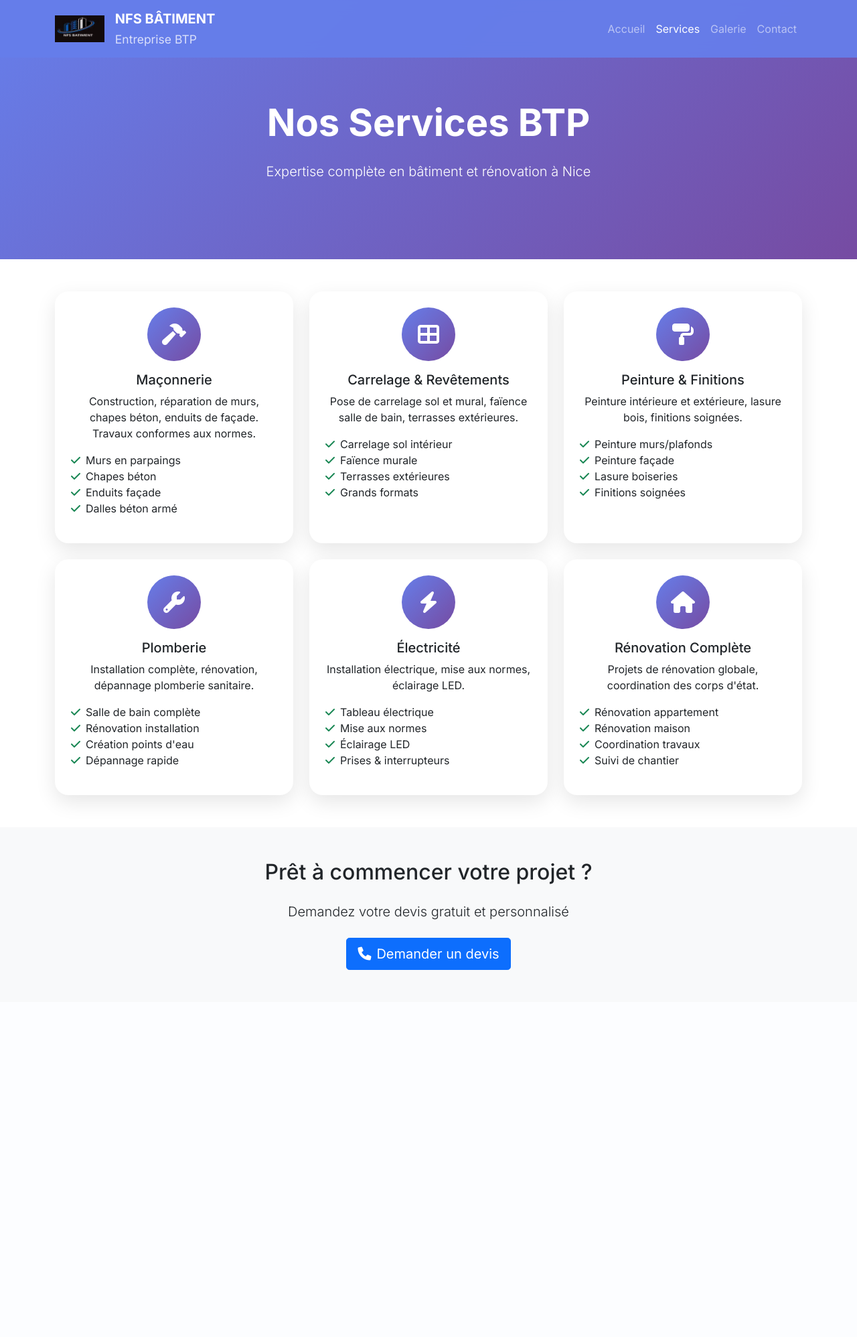
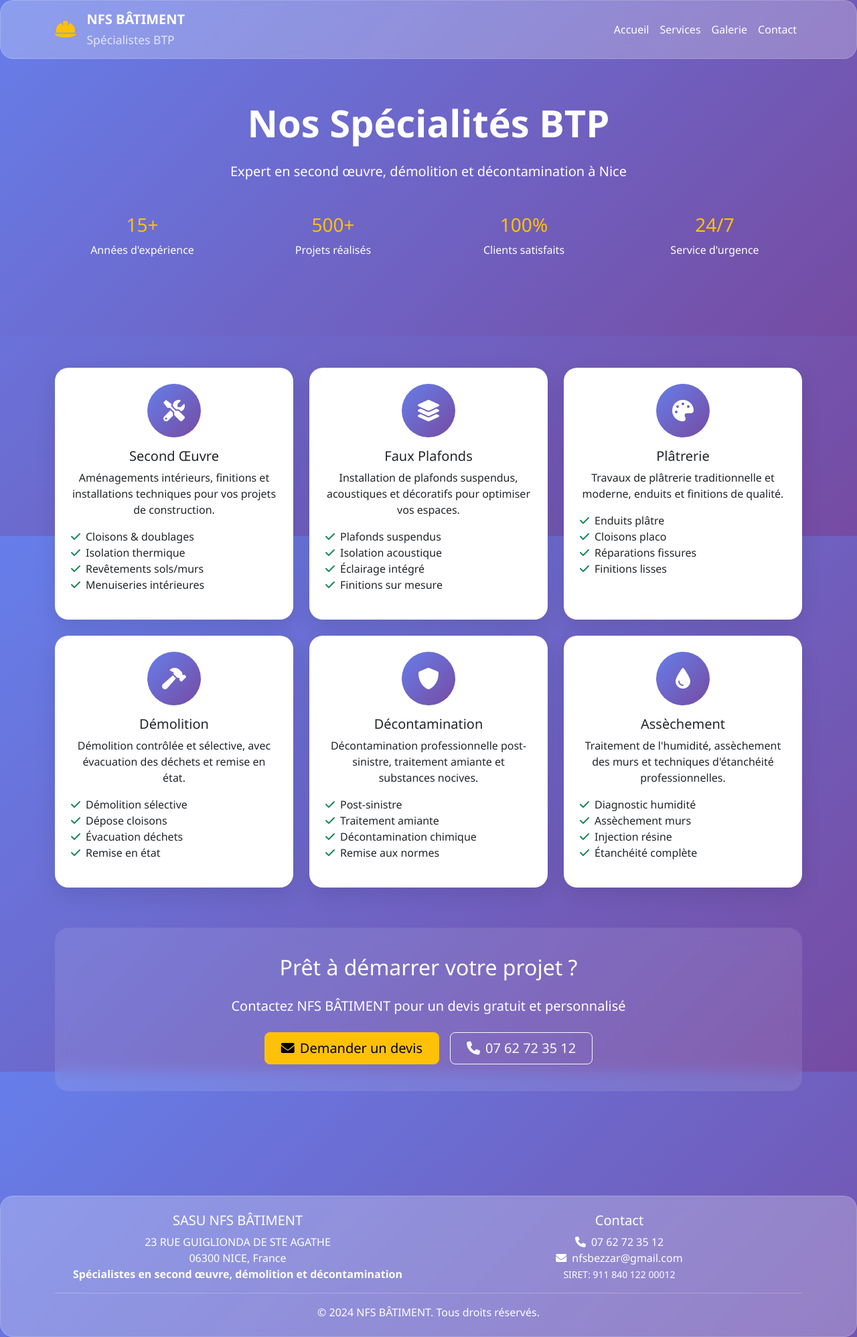
Before and after one commit to OtmaneZ/btp-automation-system, a Flask app: page /services in a window 1280 px wide. Shown: the whole page at 67% size. Before the commit the page ends 1448 px from the top, so only its background shows below. Run offline with Flask 3, Linux system fonts and the light colour scheme.

Commit message:
feat: alignment site avec flyer réel NFS BÂTIMENT
✅ COMPANY_INFO: ajout spécialités réelles
✅ services.html: 6 vrais services du flyer
✅ BDD: 17 prestations spécialisées
🎯 Site 100% aligné business réel

```diff
--- a/app.py
+++ b/app.py
@@ -43,6 +43,7 @@
     'rcs': '911 840 122 R.C.S. Nice',
     'tva': 'FR01911840122',
     'ape': '4334Z',
+    'specialites': ['Second œuvre', 'Démolition', 'Décontamination', 'Assèchement', 'Faux plafonds', 'Plâtrerie'],
     'capital': '1500 €',
     'bank': {
         'name': 'CREDIT AGRICOLE',
--- a/templates/website/services.html
+++ b/templates/website/services.html
@@ -1,30 +1,46 @@
 <!DOCTYPE html>
 <html lang="fr">
+
 <head>
     <meta charset="UTF-8">
     <meta name="viewport" content="width=device-width, initial-scale=1.0">
-    <title>Nos Services - {{ company_info.name }}</title>
-    <link href="https://cdn.jsdelivr.net/npm/bootstrap@5.1.3/dist/css/bootstrap.min.css" rel="stylesheet">
+    <title>Nos Spécialités - NFS BÂTIMENT</title>
+    <link href="https://cdn.jsdelivr.net/npm/bootstrap@5.3.0/dist/css/bootstrap.min.css" rel="stylesheet">
     <link rel="stylesheet" href="https://cdnjs.cloudflare.com/ajax/libs/font-awesome/6.0.0/css/all.min.css">
-    <link href="https://fonts.googleapis.com/css2?family=Inter:wght@300;400;500;600;700&display=swap" rel="stylesheet">
     <style>
-        body { font-family: 'Inter', sans-serif; }
-        .navbar { background: rgba(102, 126, 234, 0.95) !important; backdrop-filter: blur(10px); }
+        body {
+            font-family: 'Segoe UI', Tahoma, Geneva, Verdana, sans-serif;
+            background: linear-gradient(135deg, #667eea 0%, #764ba2 100%);
+            background-attachment: fixed;
+            color: #333;
+        }
+
+        .glass-card {
+            background: rgba(255, 255, 255, 0.25);
+            backdrop-filter: blur(10px);
+            border: 1px solid rgba(255, 255, 255, 0.18);
+            border-radius: 20px;
+        }
+
         .hero-section {
             background: linear-gradient(135deg, #667eea 0%, #764ba2 100%);
             padding: 150px 0 100px;
             color: white;
         }
+
         .service-card {
             border: none;
             border-radius: 20px;
-            box-shadow: 0 10px 30px rgba(0,0,0,0.1);
+            box-shadow: 0 10px 30px rgba(0, 0, 0, 0.1);
             transition: transform 0.3s ease;
             overflow: hidden;
+            background: white;
         }
+
         .service-card:hover {
             transform: translateY(-10px);
         }
+
         .service-icon {
             width: 80px;
             height: 80px;
@@ -36,17 +52,28 @@
             color: white;
             font-size: 2rem;
         }
+
+        .cta-section {
+            background: rgba(255, 255, 255, 0.1);
+            backdrop-filter: blur(10px);
+            border-radius: 20px;
+            padding: 40px;
+            margin: 60px 0;
+            text-align: center;
+            color: white;
+        }
     </style>
 </head>
+
 <body>
     <!-- Navigation -->
-    <nav class="navbar navbar-expand-lg navbar-dark fixed-top">
+    <nav class="navbar navbar-expand-lg glass-card fixed-top">
         <div class="container">
-            <a class="navbar-brand d-flex align-items-center" href="/">
-                <img src="/static/img/logo-nfs.png" alt="NFS Bâtiment" height="40" class="me-3">
+            <a class="navbar-brand text-white d-flex align-items-center" href="/">
+                <i class="fas fa-hard-hat me-3 fs-3 text-warning"></i>
                 <div>
                     <div class="fw-bold">NFS BÂTIMENT</div>
-                    <small class="opacity-75">Entreprise BTP</small>
+                    <small class="opacity-75">Spécialistes BTP</small>
                 </div>
             </a>
             <button class="navbar-toggler" type="button" data-bs-toggle="collapse" data-bs-target="#navbarNav">
@@ -54,10 +81,10 @@
             </button>
             <div class="collapse navbar-collapse" id="navbarNav">
                 <ul class="navbar-nav ms-auto">
-                    <li class="nav-item"><a class="nav-link" href="/">Accueil</a></li>
-                    <li class="nav-item"><a class="nav-link active" href="/services">Services</a></li>
-                    <li class="nav-item"><a class="nav-link" href="/galerie">Galerie</a></li>
-                    <li class="nav-item"><a class="nav-link" href="/contact">Contact</a></li>
+                    <li class="nav-item"><a class="nav-link text-white" href="/">Accueil</a></li>
+                    <li class="nav-item"><a class="nav-link text-white active" href="/services">Services</a></li>
+                    <li class="nav-item"><a class="nav-link text-white" href="/galerie">Galerie</a></li>
+                    <li class="nav-item"><a class="nav-link text-white" href="/contact">Contact</a></li>
                 </ul>
             </div>
         </div>
@@ -66,8 +93,34 @@
     <!-- Hero Section -->
     <section class="hero-section text-center">
         <div class="container">
-            <h1 class="display-4 fw-bold mb-4">Nos Services BTP</h1>
-            <p class="lead">Expertise complète en bâtiment et rénovation à Nice</p>
+            <h1 class="display-4 fw-bold mb-4">Nos Spécialités BTP</h1>
+            <p class="lead">Expert en second œuvre, démolition et décontamination à Nice</p>
+            <div class="row text-center mt-5">
+                <div class="col-md-3">
+                    <div class="stats-card">
+                        <h3 class="text-warning">15+</h3>
+                        <p>Années d'expérience</p>
+                    </div>
+                </div>
+                <div class="col-md-3">
+                    <div class="stats-card">
+                        <h3 class="text-warning">500+</h3>
+                        <p>Projets réalisés</p>
+                    </div>
+                </div>
+                <div class="col-md-3">
+                    <div class="stats-card">
+                        <h3 class="text-warning">100%</h3>
+                        <p>Clients satisfaits</p>
+                    </div>
+                </div>
+                <div class="col-md-3">
+                    <div class="stats-card">
+                        <h3 class="text-warning">24/7</h3>
+                        <p>Service d'urgence</p>
+                    </div>
+                </div>
+            </div>
         </div>
     </section>
 
@@ -75,128 +128,170 @@
     <section class="py-5">
         <div class="container">
             <div class="row g-4">
+                <!-- Second Œuvre -->
+                <div class="col-lg-4 col-md-6">
+                    <div class="service-card card h-100">
+                        <div class="card-body text-center p-4">
+                            <div class="service-icon mx-auto mb-3">
+                                <i class="fas fa-tools"></i>
+                            </div>
+                            <h5 class="card-title">Second Œuvre</h5>
+                            <p class="card-text">Aménagements intérieurs, finitions et installations techniques pour vos
+                                projets de construction.</p>
+                            <ul class="list-unstyled text-start">
+                                <li><i class="fas fa-check text-success me-2"></i>Cloisons & doublages</li>
+                                <li><i class="fas fa-check text-success me-2"></i>Isolation thermique</li>
+                                <li><i class="fas fa-check text-success me-2"></i>Revêtements sols/murs</li>
+                                <li><i class="fas fa-check text-success me-2"></i>Menuiseries intérieures</li>
+                            </ul>
+                        </div>
+                    </div>
+                </div>
+
+                <!-- Faux Plafonds -->
+                <div class="col-lg-4 col-md-6">
+                    <div class="service-card card h-100">
+                        <div class="card-body text-center p-4">
+                            <div class="service-icon mx-auto mb-3">
+                                <i class="fas fa-layer-group"></i>
+                            </div>
+                            <h5 class="card-title">Faux Plafonds</h5>
+                            <p class="card-text">Installation de plafonds suspendus, acoustiques et décoratifs pour
+                                optimiser vos espaces.</p>
+                            <ul class="list-unstyled text-start">
+                                <li><i class="fas fa-check text-success me-2"></i>Plafonds suspendus</li>
+                                <li><i class="fas fa-check text-success me-2"></i>Isolation acoustique</li>
+                                <li><i class="fas fa-check text-success me-2"></i>Éclairage intégré</li>
+                                <li><i class="fas fa-check text-success me-2"></i>Finitions sur mesure</li>
+                            </ul>
+                        </div>
+                    </div>
+                </div>
+
+                <!-- Plâtrerie -->
+                <div class="col-lg-4 col-md-6">
+                    <div class="service-card card h-100">
+                        <div class="card-body text-center p-4">
+                            <div class="service-icon mx-auto mb-3">
+                                <i class="fas fa-palette"></i>
+                            </div>
+                            <h5 class="card-title">Plâtrerie</h5>
+                            <p class="card-text">Travaux de plâtrerie traditionnelle et moderne, enduits et finitions de
+                                qualité.</p>
+                            <ul class="list-unstyled text-start">
+                                <li><i class="fas fa-check text-success me-2"></i>Enduits plâtre</li>
+                                <li><i class="fas fa-check text-success me-2"></i>Cloisons placo</li>
+                                <li><i class="fas fa-check text-success me-2"></i>Réparations fissures</li>
+                                <li><i class="fas fa-check text-success me-2"></i>Finitions lisses</li>
+                            </ul>
+                        </div>
+                    </div>
+                </div>
+
+                <!-- Démolition -->
                 <div class="col-lg-4 col-md-6">
                     <div class="service-card card h-100">
                         <div class="card-body text-center p-4">
                             <div class="service-icon mx-auto mb-3">
                                 <i class="fas fa-hammer"></i>
                             </div>
-                            <h5 class="card-title">Maçonnerie</h5>
-                            <p class="card-text">Construction, réparation de murs, chapes béton, enduits de façade. Travaux conformes aux normes.</p>
+                            <h5 class="card-title">Démolition</h5>
+                            <p class="card-text">Démolition contrôlée et sélective, avec évacuation des déchets et
+                                remise en état.</p>
                             <ul class="list-unstyled text-start">
-                                <li><i class="fas fa-check text-success me-2"></i>Murs en parpaings</li>
-                                <li><i class="fas fa-check text-success me-2"></i>Chapes béton</li>
-                                <li><i class="fas fa-check text-success me-2"></i>Enduits façade</li>
-                                <li><i class="fas fa-check text-success me-2"></i>Dalles béton armé</li>
+                                <li><i class="fas fa-check text-success me-2"></i>Démolition sélective</li>
+                                <li><i class="fas fa-check text-success me-2"></i>Dépose cloisons</li>
+                                <li><i class="fas fa-check text-success me-2"></i>Évacuation déchets</li>
+                                <li><i class="fas fa-check text-success me-2"></i>Remise en état</li>
                             </ul>
                         </div>
                     </div>
                 </div>
 
+                <!-- Décontamination -->
                 <div class="col-lg-4 col-md-6">
                     <div class="service-card card h-100">
                         <div class="card-body text-center p-4">
                             <div class="service-icon mx-auto mb-3">
-                                <i class="fas fa-th-large"></i>
+                                <i class="fas fa-shield-alt"></i>
                             </div>
-                            <h5 class="card-title">Carrelage & Revêtements</h5>
-                            <p class="card-text">Pose de carrelage sol et mural, faïence salle de bain, terrasses extérieures.</p>
+                            <h5 class="card-title">Décontamination</h5>
+                            <p class="card-text">Décontamination professionnelle post-sinistre, traitement amiante et
+                                substances nocives.</p>
                             <ul class="list-unstyled text-start">
-                                <li><i class="fas fa-check text-success me-2"></i>Carrelage sol intérieur</li>
-                                <li><i class="fas fa-check text-success me-2"></i>Faïence murale</li>
-                                <li><i class="fas fa-check text-success me-2"></i>Terrasses extérieures</li>
-                                <li><i class="fas fa-check text-success me-2"></i>Grands formats</li>
+                                <li><i class="fas fa-check text-success me-2"></i>Post-sinistre</li>
+                                <li><i class="fas fa-check text-success me-2"></i>Traitement amiante</li>
+                                <li><i class="fas fa-check text-success me-2"></i>Décontamination chimique</li>
+                                <li><i class="fas fa-check text-success me-2"></i>Remise aux normes</li>
                             </ul>
                         </div>
                     </div>
                 </div>
 
+                <!-- Assèchement -->
                 <div class="col-lg-4 col-md-6">
                     <div class="service-card card h-100">
                         <div class="card-body text-center p-4">
                             <div class="service-icon mx-auto mb-3">
-                                <i class="fas fa-paint-roller"></i>
+                                <i class="fas fa-tint"></i>
                             </div>
-                            <h5 class="card-title">Peinture & Finitions</h5>
-                            <p class="card-text">Peinture intérieure et extérieure, lasure bois, finitions soignées.</p>
+                            <h5 class="card-title">Assèchement</h5>
+                            <p class="card-text">Traitement de l'humidité, assèchement des murs et techniques
+                                d'étanchéité professionnelles.</p>
                             <ul class="list-unstyled text-start">
-                                <li><i class="fas fa-check text-success me-2"></i>Peinture murs/plafonds</li>
-                                <li><i class="fas fa-check text-success me-2"></i>Peinture façade</li>
-                                <li><i class="fas fa-check text-success me-2"></i>Lasure boiseries</li>
-                                <li><i class="fas fa-check text-success me-2"></i>Finitions soignées</li>
-                            </ul>
-                        </div>
-                    </div>
-                </div>
-
-                <div class="col-lg-4 col-md-6">
-                    <div class="service-card card h-100">
-                        <div class="card-body text-center p-4">
-                            <div class="service-icon mx-auto mb-3">
-                                <i class="fas fa-wrench"></i>
-                            </div>
-                            <h5 class="card-title">Plomberie</h5>
-                            <p class="card-text">Installation complète, rénovation, dépannage plomberie sanitaire.</p>
-                            <ul class="list-unstyled text-start">
-                                <li><i class="fas fa-check text-success me-2"></i>Salle de bain complète</li>
-                                <li><i class="fas fa-check text-success me-2"></i>Rénovation installation</li>
-                                <li><i class="fas fa-check text-success me-2"></i>Création points d'eau</li>
-                                <li><i class="fas fa-check text-success me-2"></i>Dépannage rapide</li>
-                            </ul>
-                        </div>
-                    </div>
-                </div>
-
-                <div class="col-lg-4 col-md-6">
-                    <div class="service-card card h-100">
-                        <div class="card-body text-center p-4">
-                            <div class="service-icon mx-auto mb-3">
-                                <i class="fas fa-bolt"></i>
-                            </div>
-                            <h5 class="card-title">Électricité</h5>
-                            <p class="card-text">Installation électrique, mise aux normes, éclairage LED.</p>
-                            <ul class="list-unstyled text-start">
-                                <li><i class="fas fa-check text-success me-2"></i>Tableau électrique</li>
-                                <li><i class="fas fa-check text-success me-2"></i>Mise aux normes</li>
-                                <li><i class="fas fa-check text-success me-2"></i>Éclairage LED</li>
-                                <li><i class="fas fa-check text-success me-2"></i>Prises & interrupteurs</li>
-                            </ul>
-                        </div>
-                    </div>
-                </div>
-
-                <div class="col-lg-4 col-md-6">
-                    <div class="service-card card h-100">
-                        <div class="card-body text-center p-4">
-                            <div class="service-icon mx-auto mb-3">
-                                <i class="fas fa-home"></i>
-                            </div>
-                            <h5 class="card-title">Rénovation Complète</h5>
-                            <p class="card-text">Projets de rénovation globale, coordination des corps d'état.</p>
-                            <ul class="list-unstyled text-start">
-                                <li><i class="fas fa-check text-success me-2"></i>Rénovation appartement</li>
-                                <li><i class="fas fa-check text-success me-2"></i>Rénovation maison</li>
-                                <li><i class="fas fa-check text-success me-2"></i>Coordination travaux</li>
-                                <li><i class="fas fa-check text-success me-2"></i>Suivi de chantier</li>
+                                <li><i class="fas fa-check text-success me-2"></i>Diagnostic humidité</li>
+                                <li><i class="fas fa-check text-success me-2"></i>Assèchement murs</li>
+                                <li><i class="fas fa-check text-success me-2"></i>Injection résine</li>
+                                <li><i class="fas fa-check text-success me-2"></i>Étanchéité complète</li>
                             </ul>
                         </div>
                     </div>
                 </div>
             </div>
+
+            <!-- CTA Section -->
+            <div class="cta-section">
+                <h2 class="mb-4">Prêt à démarrer votre projet ?</h2>
+                <p class="lead mb-4">Contactez NFS BÂTIMENT pour un devis gratuit et personnalisé</p>
+                <div class="d-flex justify-content-center gap-3 flex-wrap">
+                    <a href="/contact" class="btn btn-warning btn-lg px-4">
+                        <i class="fas fa-envelope me-2"></i>Demander un devis
+                    </a>
+                    <a href="tel:0762723512" class="btn btn-outline-light btn-lg px-4">
+                        <i class="fas fa-phone me-2"></i>07 62 72 35 12
+                    </a>
+                </div>
+            </div>
         </div>
     </section>
 
-    <!-- CTA Section -->
-    <section class="py-5" style="background: #f8f9fa;">
-        <div class="container text-center">
-            <h2 class="mb-4">Prêt à commencer votre projet ?</h2>
-            <p class="lead mb-4">Demandez votre devis gratuit et personnalisé</p>
-            <a href="/contact" class="btn btn-primary btn-lg">
-                <i class="fas fa-phone me-2"></i>Demander un devis
-            </a>
+    <!-- Footer -->
+    <footer class="glass-card text-white text-center py-4 mt-5">
+        <div class="container">
+            <div class="row">
+                <div class="col-md-6">
+                    <h5>SASU NFS BÂTIMENT</h5>
+                    <p class="mb-0">
+                        23 RUE GUIGLIONDA DE STE AGATHE<br>
+                        06300 NICE, France<br>
+                        <strong>Spécialistes en second œuvre, démolition et décontamination</strong>
+                    </p>
+                </div>
+                <div class="col-md-6">
+                    <h5>Contact</h5>
+                    <p class="mb-0">
+                        <i class="fas fa-phone me-2"></i>07 62 72 35 12<br>
+                        <i class="fas fa-envelope me-2"></i>nfsbezzar@gmail.com<br>
+                        <small>SIRET: 911 840 122 00012</small>
+                    </p>
+                </div>
+            </div>
+            <hr>
+            <p class="mb-0">&copy; 2024 NFS BÂTIMENT. Tous droits réservés.</p>
         </div>
-    </section>
+    </footer>
 
-    <script src="https://cdn.jsdelivr.net/npm/bootstrap@5.1.3/dist/js/bootstrap.bundle.min.js"></script>
+    <script src="https://cdn.jsdelivr.net/npm/bootstrap@5.3.0/dist/js/bootstrap.bundle.min.js"></script>
 </body>
+
 </html>
```
Also changed, not shown: templates/website/contact.html (+18 -6 lines), templates/website/galerie.html (+22 -6 lines).
